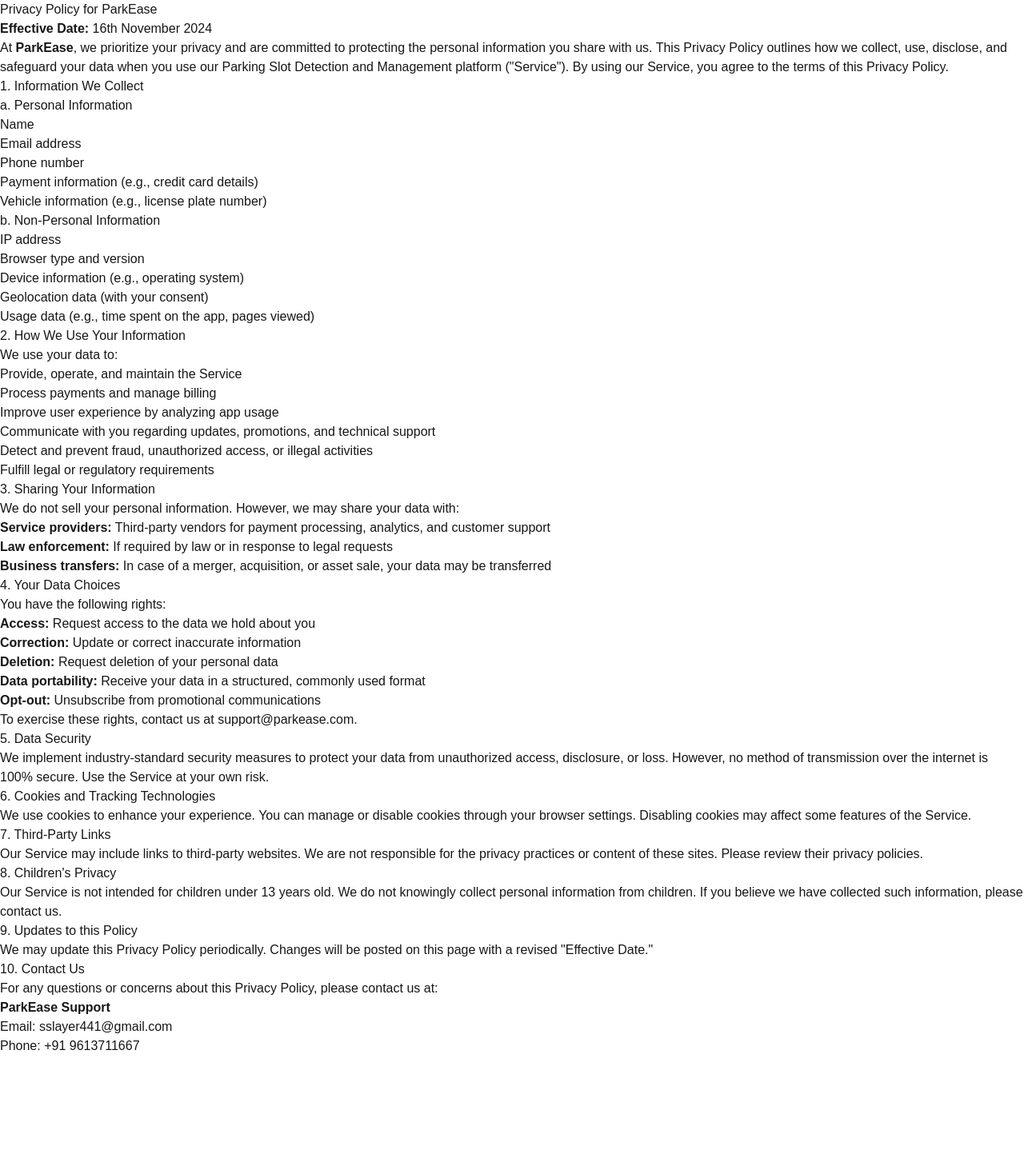
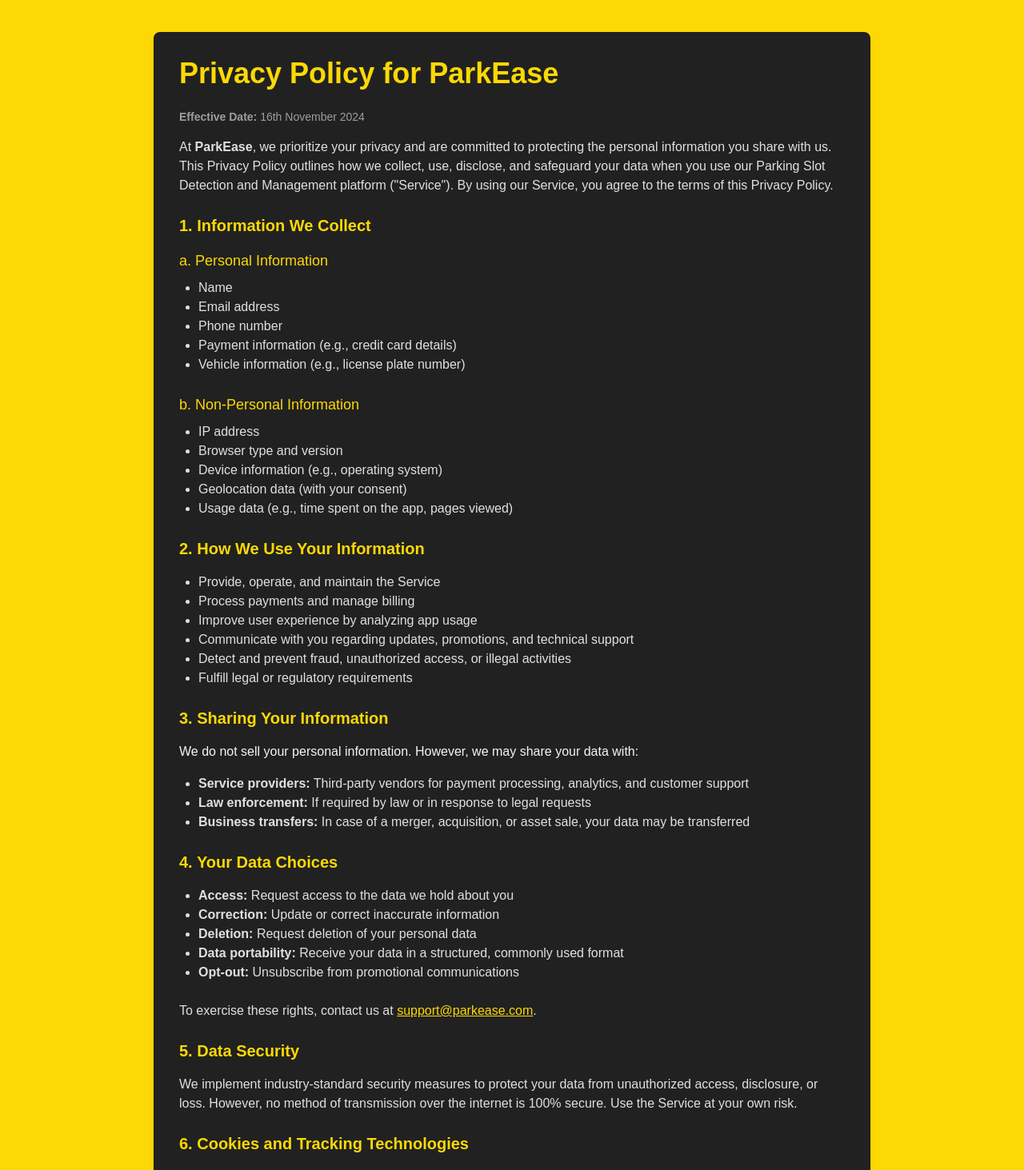
Before and after one commit to Park-Ease/ParkEase-Web-App, a Next.js app: page /privacy-policy in a window 1280 px wide. Shown: the top 1463 px of the page at 80% size. Before the commit the page ends 1320 px from the top, so only its background shows below. Built offline with nearby package versions, Linux system fonts and the light colour scheme; a web font is replaced by a local one.

Commit message:
Modified styles of the terms&conditions and privacy policy pages

```diff
--- a/src/app/privacy-policy/page.jsx
+++ b/src/app/privacy-policy/page.jsx
@@ -1,28 +1,32 @@
-import React from 'react';
+import React from "react";
 
 const PrivacyPolicy = () => {
   return (
-    <div className="privacy-policy">
-      <h1>Privacy Policy for ParkEase</h1>
-      <p><strong>Effective Date:</strong> 16th November 2024</p>
-
-      <p>
-        At <strong>ParkEase</strong>, we prioritize your privacy and are committed to protecting the personal information
-        you share with us. This Privacy Policy outlines how we collect, use, disclose, and safeguard your data when you
-        use our Parking Slot Detection and Management platform ("Service"). By using our Service, you agree to the terms of this Privacy Policy.
+    <div className="px-6 py-10 bg-[#fcd904] text-gray-800">
+      <div className="max-w-4xl mx-auto bg-gray-900 shadow-md rounded-lg p-8">
+        <h1 className="text-4xl font-bold text-[#fcd904] mb-6">Privacy Policy for ParkEase</h1>
+        <p className="text-sm text-gray-500 mb-4">
+          <strong>Effective Date:</strong> 16th November 2024
         </p>
 
-      <h2>1. Information We Collect</h2>
-      <h3>a. Personal Information</h3>
-      <ul>
+        <p className="mb-6 text-[whitesmoke]/90">
+          At <strong>ParkEase</strong>, we prioritize your privacy and are committed to protecting the personal information you
+          share with us. This Privacy Policy outlines how we collect, use, disclose, and safeguard your data when you use our
+          Parking Slot Detection and Management platform ("Service"). By using our Service, you agree to the terms of this Privacy Policy.
+        </p>
+
+        <h2 className="text-xl font-semibold text-[#fcd904] mb-4">1. Information We Collect</h2>
+        <h3 className="text-lg text-[#fcd904] mb-2">a. Personal Information</h3>
+        <ul className="list-disc pl-6 mb-6 text-[whitesmoke]/90">
           <li>Name</li>
           <li>Email address</li>
           <li>Phone number</li>
           <li>Payment information (e.g., credit card details)</li>
           <li>Vehicle information (e.g., license plate number)</li>
         </ul>
-      <h3>b. Non-Personal Information</h3>
-      <ul>
+
+        <h3 className="text-lg text-[#fcd904] mb-2">b. Non-Personal Information</h3>
+        <ul className="list-disc pl-6 mb-6 text-[whitesmoke]/90">
           <li>IP address</li>
           <li>Browser type and version</li>
           <li>Device information (e.g., operating system)</li>
@@ -30,9 +34,8 @@
           <li>Usage data (e.g., time spent on the app, pages viewed)</li>
         </ul>
 
-      <h2>2. How We Use Your Information</h2>
-      <p>We use your data to:</p>
-      <ul>
+        <h2 className="text-xl font-semibold text-[#fcd904] mb-4">2. How We Use Your Information</h2>
+        <ul className="list-disc pl-6 mb-6 text-[whitesmoke]/90">
           <li>Provide, operate, and maintain the Service</li>
           <li>Process payments and manage billing</li>
           <li>Improve user experience by analyzing app usage</li>
@@ -41,63 +44,90 @@
           <li>Fulfill legal or regulatory requirements</li>
         </ul>
 
-      <h2>3. Sharing Your Information</h2>
-      <p>We do not sell your personal information. However, we may share your data with:</p>
-      <ul>
-        <li><strong>Service providers:</strong> Third-party vendors for payment processing, analytics, and customer support</li>
-        <li><strong>Law enforcement:</strong> If required by law or in response to legal requests</li>
-        <li><strong>Business transfers:</strong> In case of a merger, acquisition, or asset sale, your data may be transferred</li>
+        <h2 className="text-xl font-semibold text-[#fcd904] mb-4">3. Sharing Your Information</h2>
+        <p className="mb-4 text-[whitesmoke]">
+          We do not sell your personal information. However, we may share your data with:
+        </p>
+        <ul className="list-disc pl-6 mb-6 text-[whitesmoke]/90">
+          <li>
+            <strong>Service providers:</strong> Third-party vendors for payment processing, analytics, and customer support
+          </li>
+          <li>
+            <strong>Law enforcement:</strong> If required by law or in response to legal requests
+          </li>
+          <li>
+            <strong>Business transfers:</strong> In case of a merger, acquisition, or asset sale, your data may be transferred
+          </li>
         </ul>
 
-      <h2>4. Your Data Choices</h2>
-      <p>You have the following rights:</p>
-      <ul>
-        <li><strong>Access:</strong> Request access to the data we hold about you</li>
-        <li><strong>Correction:</strong> Update or correct inaccurate information</li>
-        <li><strong>Deletion:</strong> Request deletion of your personal data</li>
-        <li><strong>Data portability:</strong> Receive your data in a structured, commonly used format</li>
-        <li><strong>Opt-out:</strong> Unsubscribe from promotional communications</li>
+        <h2 className="text-xl font-semibold text-[#fcd904] mb-4">4. Your Data Choices</h2>
+        <ul className="list-disc pl-6 mb-6 text-[whitesmoke]/90">
+          <li>
+            <strong>Access:</strong> Request access to the data we hold about you
+          </li>
+          <li>
+            <strong>Correction:</strong> Update or correct inaccurate information
+          </li>
+          <li>
+            <strong>Deletion:</strong> Request deletion of your personal data
+          </li>
+          <li>
+            <strong>Data portability:</strong> Receive your data in a structured, commonly used format
+          </li>
+          <li>
+            <strong>Opt-out:</strong> Unsubscribe from promotional communications
+          </li>
         </ul>
-      <p>To exercise these rights, contact us at <a href="mailto:support@parkease.com">support@parkease.com</a>.</p>
+        <p className="mb-6 text-[whitesmoke]/90">
+          To exercise these rights, contact us at{" "}
+          <a href="mailto:support@parkease.com" className="text-[#fcd904] underline">
+            support@parkease.com
+          </a>.
+        </p>
 
-      <h2>5. Data Security</h2>
-      <p>
+        <h2 className="text-xl font-semibold text-[#fcd904] mb-4">5. Data Security</h2>
+        <p className="mb-6 text-[whitesmoke]/90">
           We implement industry-standard security measures to protect your data from unauthorized access, disclosure, or loss.
           However, no method of transmission over the internet is 100% secure. Use the Service at your own risk.
         </p>
 
-      <h2>6. Cookies and Tracking Technologies</h2>
-      <p>
+        <h2 className="text-xl font-semibold text-[#fcd904] mb-4">6. Cookies and Tracking Technologies</h2>
+        <p className="mb-6 text-[whitesmoke]/90">
           We use cookies to enhance your experience. You can manage or disable cookies through your browser settings.
           Disabling cookies may affect some features of the Service.
         </p>
 
-      <h2>7. Third-Party Links</h2>
-      <p>
-        Our Service may include links to third-party websites. We are not responsible for the privacy practices or content
-        of these sites. Please review their privacy policies.
+        <h2 className="text-xl font-semibold text-[#fcd904] mb-4">7. Third-Party Links</h2>
+        <p className="mb-6 text-[whitesmoke]/90">
+          Our Service may include links to third-party websites. We are not responsible for the privacy practices or content of
+          these sites. Please review their privacy policies.
         </p>
 
-      <h2>8. Children's Privacy</h2>
-      <p>
+        <h2 className="text-xl font-semibold text-[#fcd904] mb-4">8. Children's Privacy</h2>
+        <p className="mb-6 text-[whitesmoke]/90">
           Our Service is not intended for children under 13 years old. We do not knowingly collect personal information from
           children. If you believe we have collected such information, please contact us.
         </p>
 
-      <h2>9. Updates to this Policy</h2>
-      <p>
+        <h2 className="text-xl font-semibold text-[#fcd904] mb-4">9. Updates to this Policy</h2>
+        <p className="mb-6 text-[whitesmoke]/90">
           We may update this Privacy Policy periodically. Changes will be posted on this page with a revised "Effective Date."
         </p>
 
-      <h2>10. Contact Us</h2>
-      <p>
+        <h2 className="text-xl font-semibold text-[#fcd904] mb-4">10. Contact Us</h2>
+        <p className="text-[whitesmoke]/90">
           For any questions or concerns about this Privacy Policy, please contact us at:
         </p>
-      <p>
+        <p className="mt-4 text-[whitesmoke]/90">
           <strong>ParkEase Support</strong> <br />
-        Email: <a href="mailto:sslayer441@gmail.com">sslayer441@gmail.com</a> <br />
+          Email:{" "}
+          <a href="mailto:sslayer441@gmail.com" className="text-[#fcd904] underline">
+            sslayer441@gmail.com
+          </a>{" "}
+          <br />
           Phone: +91 9613711667
         </p>
+      </div>
     </div>
   );
 };
--- a/src/app/terms/page.jsx
+++ b/src/app/terms/page.jsx
@@ -1,38 +1,47 @@
-import React from 'react';
+import React from "react";
 
 const TermsAndConditions = () => {
   return (
-    <div className="terms-and-conditions">
-      <h1>Terms and Conditions for ParkEase</h1>
-      <p><strong>Effective Date:</strong> 16th November 2024</p>
+    <div className="px-6 py-10 bg-[#fcd904] text-gray-800">
+      <div className="max-w-4xl mx-auto bg-gray-900 shadow-md rounded-lg p-8">
+        <h1 className="text-4xl font-bold text-[#fcd904] mb-6">Terms and Conditions for ParkEase</h1>
+        <p className="text-sm text-gray-500 mb-4">
+          <strong>Effective Date:</strong> 16th November 2024
+        </p>
 
-      <p>
+        <p className="mb-6 text-[whitesmoke]/90">
           Welcome to <strong>ParkEase</strong>. These Terms and Conditions ("Terms") govern your use of our Parking Slot
           Detection and Management platform ("Service"). By accessing or using the Service, you agree to be bound by these Terms.
           If you do not agree, you must discontinue use of the Service immediately.
         </p>
 
-      <h2>1. Definitions</h2>
-      <ul>
-        <li><strong>"Service"</strong> refers to the ParkEase application, website, and any related services provided.</li>
-        <li><strong>"User"</strong> refers to anyone who accesses or uses the Service.</li>
-        <li><strong>"We," "Us," or "Our"</strong> refers to ParkEase and its affiliates.</li>
+        <h2 className="text-xl font-semibold text-[#fcd904] mb-4">1. Definitions</h2>
+        <ul className="list-disc pl-6 mb-6 text-[whitesmoke]/90">
+          <li>
+            <strong>"Service"</strong> refers to the ParkEase application, website, and any related services provided.
+          </li>
+          <li>
+            <strong>"User"</strong> refers to anyone who accesses or uses the Service.
+          </li>
+          <li>
+            <strong>"We," "Us," or "Our"</strong> refers to ParkEase and its affiliates.
+          </li>
         </ul>
 
-      <h2>2. User Responsibilities</h2>
-      <p>By using the Service, you agree to:</p>
-      <ul>
+        <h2 className="text-xl font-semibold text-[#fcd904] mb-4">2. User Responsibilities</h2>
+        <p className="mb-4 text-[whitesmoke]">By using the Service, you agree to:</p>
+        <ul className="list-disc pl-6 mb-6 text-[whitesmoke]/90">
           <li>Provide accurate and up-to-date information when registering or making reservations.</li>
           <li>Use the Service solely for lawful purposes.</li>
           <li>Not engage in activities that disrupt or harm the Service, such as hacking or transmitting malware.</li>
           <li>Comply with local laws and regulations regarding parking.</li>
         </ul>
 
-      <h2>3. Service Usage</h2>
-      <ul>
+        <h2 className="text-xl font-semibold text-[#fcd904] mb-4">3. Service Usage</h2>
+        <ul className="list-disc pl-6 mb-6 text-[whitesmoke]/90">
           <li>
-          <strong>Account Creation:</strong> Users must create an account to access certain features of the Service. You
-          are responsible for safeguarding your login credentials.
+            <strong>Account Creation:</strong> Users must create an account to access certain features of the Service.
+            You are responsible for safeguarding your login credentials.
           </li>
           <li>
             <strong>Parking Reservations:</strong> Parking slots are assigned based on availability. Reservation changes
@@ -44,22 +53,22 @@
           </li>
         </ul>
 
-      <h2>4. Prohibited Activities</h2>
-      <p>Users must not:</p>
-      <ul>
+        <h2 className="text-xl font-semibold text-[#fcd904] mb-4">4. Prohibited Activities</h2>
+        <p className="mb-4 text-[whitesmoke]">Users must not:</p>
+        <ul className="list-disc pl-6 mb-6 text-[whitesmoke]/90">
           <li>Use the Service for unauthorized commercial purposes.</li>
           <li>Reverse-engineer, decompile, or otherwise attempt to extract the source code of the Service.</li>
           <li>Post, share, or transmit offensive, defamatory, or illegal content via the Service.</li>
         </ul>
 
-      <h2>5. Intellectual Property</h2>
-      <p>
+        <h2 className="text-xl font-semibold text-[#fcd904] mb-4">5. Intellectual Property</h2>
+        <p className="mb-6 text-[whitesmoke]/90">
           All content, logos, trademarks, and software associated with the Service are owned by ParkEase or its licensors.
           Unauthorized use, reproduction, or distribution is prohibited.
         </p>
 
-      <h2>6. Limitation of Liability</h2>
-      <ul>
+        <h2 className="text-xl font-semibold text-[#fcd904] mb-4">6. Limitation of Liability</h2>
+        <ul className="list-disc pl-6 mb-6 text-[whitesmoke]/90">
           <li>
             We strive to provide accurate and reliable information, but we do not guarantee the availability of parking
             slots at all times.
@@ -70,33 +79,34 @@
           <li>Our liability is limited to the maximum extent permitted by law.</li>
         </ul>
 
-      <h2>7. Termination</h2>
-      <p>
+        <h2 className="text-xl font-semibold text-[#fcd904] mb-4">7. Termination</h2>
+        <p className="mb-6 text-[whitesmoke]/90">
           We reserve the right to suspend or terminate access to the Service for violations of these Terms or other reasons
           deemed necessary. Termination may occur without prior notice.
         </p>
 
-      <h2>8. Dispute Resolution</h2>
-      <ul>
+        <h2 className="text-xl font-semibold text-[#fcd904] mb-4">8. Dispute Resolution</h2>
+        <ul className="list-disc pl-6 mb-6 text-[whitesmoke]/90">
           <li>Any disputes arising from these Terms will be governed by the laws of [Insert Jurisdiction].</li>
-        <li>
-          Disputes must be resolved through arbitration or mediation before seeking legal remedies in court.
-        </li>
+          <li>Disputes must be resolved through arbitration or mediation before seeking legal remedies in court.</li>
         </ul>
 
-      <h2>9. Changes to the Terms</h2>
-      <p>
+        <h2 className="text-xl font-semibold text-[#fcd904] mb-4">9. Changes to the Terms</h2>
+        <p className="mb-6 text-[whitesmoke]/90">
           We may update these Terms periodically. The latest version will be posted on this page, and the "Effective Date"
           will reflect the most recent changes. Continued use of the Service constitutes acceptance of the updated Terms.
         </p>
 
-      <h2>10. Contact Us</h2>
-      <p>If you have questions about these Terms, please contact us at:</p>
-      <p>
+        <h2 className="text-xl font-semibold text-[#fcd904] mb-4">10. Contact Us</h2>
+        <p className="text-[whitesmoke]/90">
+          If you have questions about these Terms, please contact us at:
+        </p>
+        <p className="mt-4 text-[whitesmoke]/90">
           <strong>ParkEase Support</strong> <br />
-        Email: <a href="mailto:sslayer441@gmail.com">sslayer441@gmail.com</a> <br />
+          Email: <a href="mailto:sslayer441@gmail.com" className="text-[#fcd904] underline">sslayer441@gmail.com</a> <br />
           Phone: +91 9613711667
         </p>
+      </div>
     </div>
   );
 };
```
Lines whose indentation alone changed are shown as unchanged.
